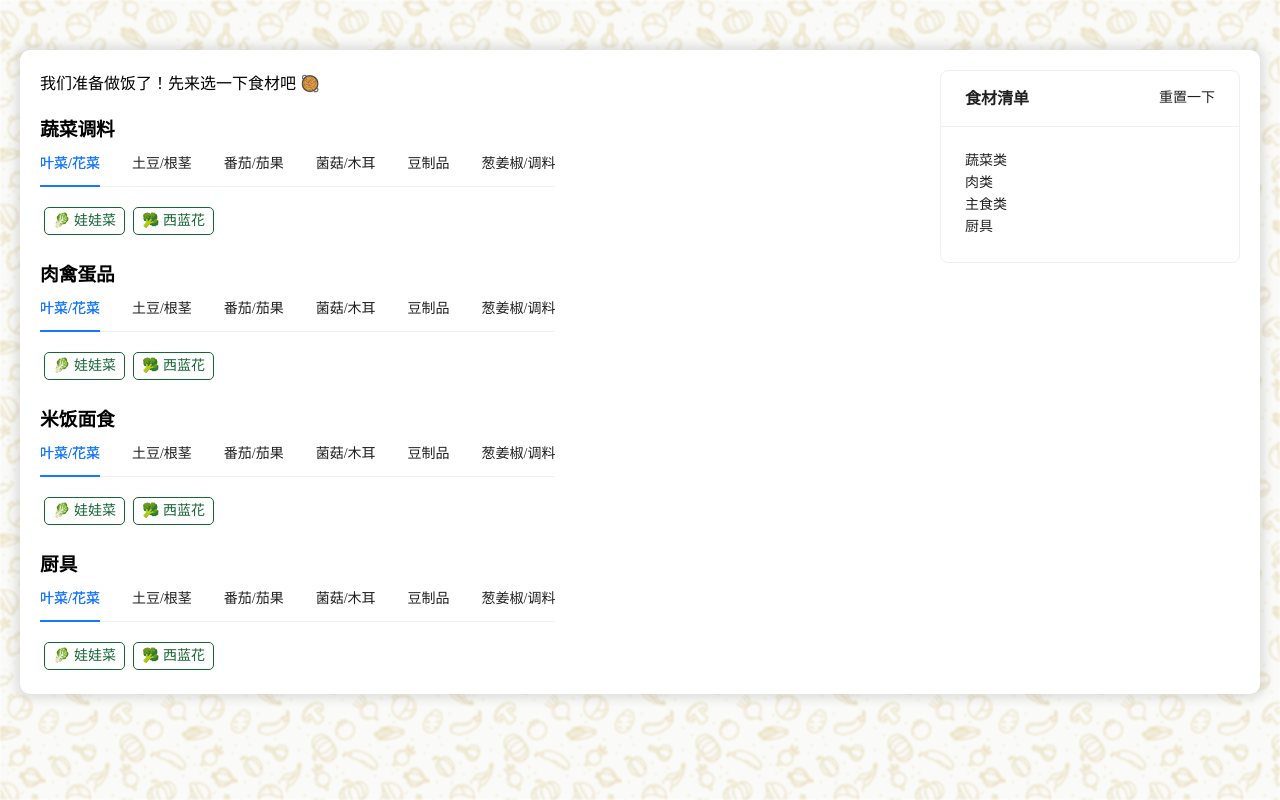
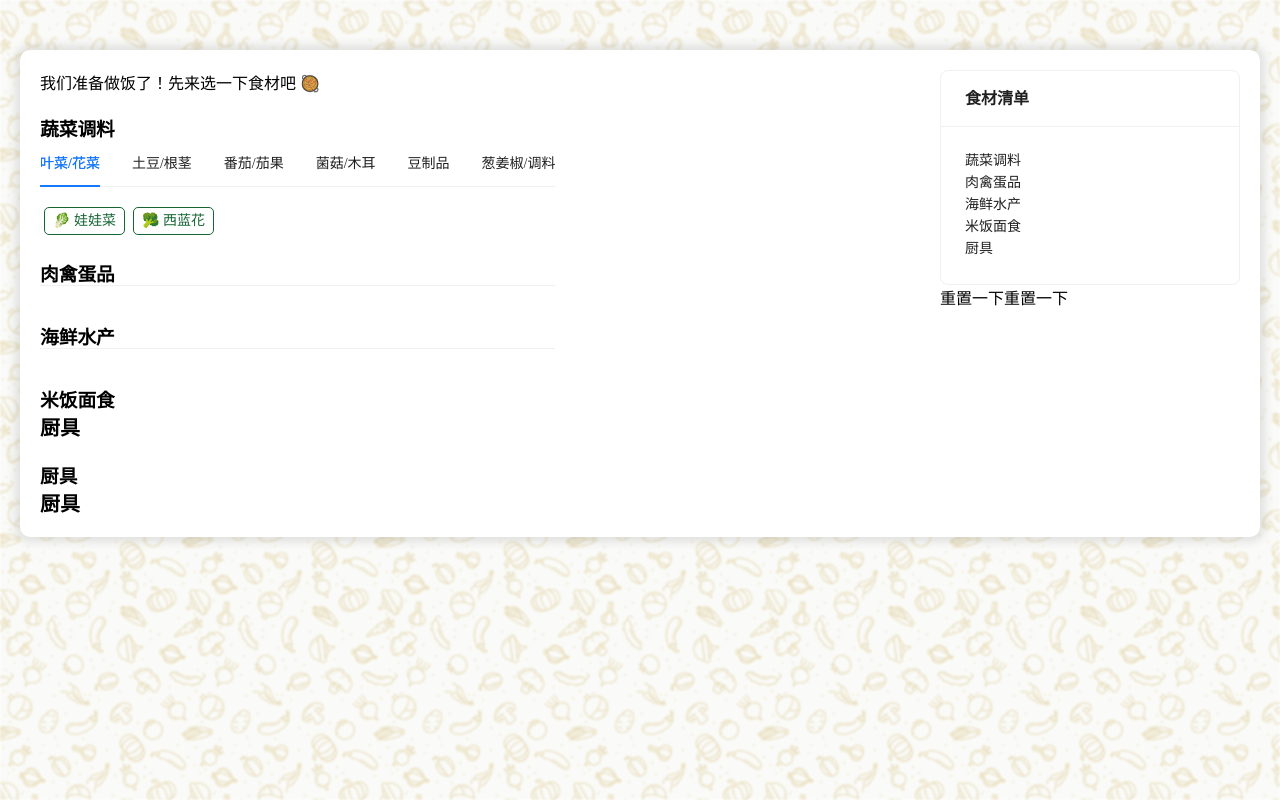
Before and after one commit to ursazoo/cook-master, a React (Vite) app: page / in a window 1280 px wide. Built offline with nearby package versions, Linux system fonts and the light colour scheme; a web font is replaced by a local one.

Commit message:
feat: 修改清单样式

```diff
--- a/src/components/Filters/index.tsx
+++ b/src/components/Filters/index.tsx
@@ -2,11 +2,12 @@ import { useEffect, useState } from 'react';
 import { useSelector, useDispatch } from 'react-redux';
 import { Tabs } from 'antd';
 
-import { resetIngredient } from '@/store/modules/dish';
+import { toggle, IIngredientState, reset } from '@/store/modules/ingredient';
 import SingleFilterComponent from '../SingleFilter';
 import IngredientTagComponent from '../IngredientTag';
 
 import styles from './index.module.less';
+import { TIngredient } from '../../store/modules/ingredient';
 
 export interface IIngredient {
   id: string;
@@ -16,25 +17,33 @@ export interface IIngredient {
 
 const FiltersComponent = () => {
   const dispatch = useDispatch();
+  const {
+    vegetable: selectedVegetable,
+    meat: selectedMeat,
+    aquatic: selectedAquatic,
+    stapleFood: selectedStapleFood,
+    utensil: selectedUtensil,
+  } = useSelector((state: any) => state.ingredient);
+
   const [meatSource, setMeatSource] = useState<IIngredient[]>([]);
 
   const [ingredients, setIngredients] = useState({
     vegetable: {
       leafy: [
         {
-          id: '1',
+          id: 'vegetable_leafy_1',
           emoji: '🥬',
           name: '娃娃菜',
         },
         {
-          id: '2',
+          id: 'vegetable_leafy_2',
           emoji: '🥦',
           name: '西蓝花',
         },
       ],
       rhizome: [
         {
-          id: '1',
+          id: 'vegetable_rhizome_1',
           emoji: '🥔',
           name: '土豆',
         },
@@ -70,7 +79,12 @@ const FiltersComponent = () => {
     ]);
   }, []);
 
-  const [vegetableTypes, setVegetableTypes] = useState([
+  useEffect(() => {
+    console.log(`new selectedVegetable`);
+    console.log(selectedVegetable);
+  }, [selectedVegetable]);
+
+  const [vegetableTabs, setVegetableTabs] = useState([
     {
       label: `叶菜/花菜`,
       key: '1',
@@ -80,8 +94,9 @@ const FiltersComponent = () => {
             <IngredientTagComponent
               key={`${item.id}_${index}`}
               type="vegetable"
-              isActive={false}
+              isActive={selectedVegetable.some((selected: IIngredient) => selected.id === item.id)}
               ingredient={item}
+              onClick={() => handleToggle('vegetable', item)}
             />
           ))}
         </div>
@@ -96,8 +111,9 @@ const FiltersComponent = () => {
             <IngredientTagComponent
               key={`${item.id}_${index}`}
               type="vegetable"
-              isActive={false}
+              isActive={selectedVegetable.some((selected: IIngredient) => selected.id === item.id)}
               ingredient={item}
+              onClick={() => handleToggle('vegetable', item)}
             />
           ))}
         </div>
@@ -114,6 +130,7 @@ const FiltersComponent = () => {
               type="vegetable"
               isActive={false}
               ingredient={item}
+              onClick={() => handleToggle('vegetable', item)}
             />
           ))}
         </div>
@@ -130,6 +147,7 @@ const FiltersComponent = () => {
               type="vegetable"
               isActive={false}
               ingredient={item}
+              onClick={() => handleToggle('vegetable', item)}
             />
           ))}
         </div>
@@ -147,30 +165,40 @@ const FiltersComponent = () => {
     },
   ]);
 
-  // 可选蔬菜
-  const [vegetable, setVegetable] = useState([]);
-  // 可选肉类
-  const [meat, setMeat] = useState([]);
+  // 肉禽蛋品
+  const [meatTabs, setMeatTabs] = useState([]);
+
+  // 海鲜水产
+  const [aquaticTabs, setAquaticTabs] = useState([]);
+
   // 可选主食
   const [stapleFood, setStapleFood] = useState([]);
+
   // 可选厨具
   const [utensils, setUtensils] = useState([]);
+
+  function handleToggle(type: TIngredient, ingredient: IIngredient) {
+    dispatch(toggle({ type, ingredient }));
+  }
 
   return (
     <div>
       <div style={{ marginBottom: '20px' }}>我们准备做饭了！先来选一下食材吧 🥘</div>
 
       <h3 style={{ margin: '20px 0 0' }}>蔬菜调料</h3>
-      <Tabs defaultActiveKey="1" centered items={vegetableTypes} />
+      <Tabs defaultActiveKey="1" centered items={vegetableTabs} />
 
       <h3 style={{ margin: '20px 0 0' }}>肉禽蛋品</h3>
-      <Tabs defaultActiveKey="1" centered items={vegetableTypes} />
+      <Tabs defaultActiveKey="1" centered items={meatTabs} />
+
+      <h3 style={{ margin: '20px 0 0' }}>海鲜水产</h3>
+      <Tabs defaultActiveKey="1" centered items={aquaticTabs} />
 
       <h3 style={{ margin: '20px 0 0' }}>米饭面食</h3>
-      <Tabs defaultActiveKey="1" centered items={vegetableTypes} />
+      <SingleFilterComponent type="utensil" source={stapleFood} />
 
       <h3 style={{ margin: '20px 0 0' }}>厨具</h3>
-      <Tabs defaultActiveKey="1" centered items={vegetableTypes} />
+      <SingleFilterComponent type="utensil" source={utensils} />
 
       {/* <div>肉类</div>
       <SingleFilterComponent type="meat" source={meatSource} />
--- a/src/components/IngredientTag/index.tsx
+++ b/src/components/IngredientTag/index.tsx
@@ -1,5 +1,5 @@
 import clsx from 'clsx';
-import { TIngredient } from '@/store/modules/dish';
+import { TIngredient } from '@/store/modules/ingredient';
 import { IIngredient } from '../Filters';
 import styles from './index.module.less';
 
@@ -7,13 +7,15 @@ export interface IProps {
   type: TIngredient;
   isActive: boolean;
   ingredient: IIngredient;
+  onClick: (ingredient: IIngredient) => void;
 }
 
-function IngredientTagComponent({ type, isActive, ingredient }: IProps) {
+function IngredientTagComponent({ type, isActive, ingredient, onClick }: IProps) {
+  console.log(`isActive: ${isActive}`);
   return (
     <div
       className={clsx(styles.container, styles[type], styles[isActive ? 'active' : ''])}
-      onClick={() => console.log(ingredient)}
+      onClick={() => onClick(ingredient)}
     >
       {`${ingredient?.emoji} ${ingredient?.name}`}
     </div>
--- a/src/pages/client/index.tsx
+++ b/src/pages/client/index.tsx
@@ -1,15 +1,36 @@
 import { useSelector, useDispatch } from 'react-redux';
 
-import FilterComponent from '@/components/Filters';
-import { resetIngredient } from '@/store/modules/dish';
+import FilterComponent, { IIngredient } from '@/components/Filters';
+import { IIngredientState, reset } from '@/store/modules/ingredient';
 
 import styles from './index.module.less';
 import { Card } from 'antd';
+import { useState } from 'react';
 
 const HomePage = () => {
   const dispatch = useDispatch();
+
+  const {
+    vegetable: selectedVegetable,
+    meat: selectedMeat,
+    aquatic: selectedAquatic,
+    stapleFood: selectedStapleFood,
+    utensil: selectedUtensil,
+  } = useSelector((state: any) => state.ingredient);
+
+  // const selectedVegetable = useSelector((state: IIngredientState) => state.vegetable);
+  // const selectedMeat = useSelector((state: IIngredientState) => state.meat);
+
+  // const num = useSelector((state: any) => {
+  //   console.log(state.ingredient);
+  //   return state.ingredient.vegetable;
+  // });
+  // console.log(`num: ${num}`);
+
+  const [hoverIndex, setHoverIndex] = useState<string>('');
+
   function handleReset() {
-    dispatch(resetIngredient());
+    dispatch(reset());
   }
   return (
     <>
@@ -17,19 +38,47 @@ const HomePage = () => {
       <div className={styles.homePageContainer}>
         <div style={{ display: 'flex', alignItems: 'flex-start', justifyContent: 'space-between' }}>
           <FilterComponent />
-          <Card
-            title="食材清单"
-            style={{ width: '300px' }}
-            extra={<div onClick={handleReset}>重置一下</div>}
-          >
-            <div>蔬菜类</div>
+          <div>
+            <Card title="食材清单" style={{ width: '300px' }}>
+              <div>蔬菜调料</div>
+              {selectedVegetable.map((item: IIngredient) => {
+                return (
+                  <div
+                    key={item.id}
+                    style={{ display: 'flex', justifyContent: 'space-between' }}
+                    onMouseEnter={() => setHoverIndex(item.id)}
+                    onMouseLeave={() => setHoverIndex('')}
+                  >
+                    <div>{`${item.emoji} ${item.name}`}</div>
+                    {hoverIndex === item.id ? <div>X</div> : null}
+                  </div>
+                );
+              })}
+              <div>肉禽蛋品</div>
+              {selectedMeat.map((item: IIngredient) => {
+                return (
+                  <div
+                    style={{ display: 'flex', justifyContent: 'space-between' }}
+                    onMouseEnter={() => setHoverIndex(item.id)}
+                    onMouseLeave={() => setHoverIndex('')}
+                  >
+                    <div>{`${item.emoji} ${item.name}`}</div>
+                    {hoverIndex === item.id ? <div>X</div> : null}
+                  </div>
+                );
+              })}
 
-            <div>肉类</div>
+              <div>海鲜水产</div>
 
-            <div>主食类</div>
+              <div>米饭面食</div>
 
-            <div>厨具</div>
-          </Card>
+              <div>厨具</div>
+            </Card>
+            <div style={{ display: 'flex' }}>
+              <div onClick={handleReset}>重置一下</div>
+              <div onClick={handleReset}>重置一下</div>
+            </div>
+          </div>
         </div>
       </div>
     </>
--- a/src/store/modules/index.ts
+++ b/src/store/modules/index.ts
@@ -1 +1 @@
-export { default as dish } from './dish'
+export { default as ingredient } from './ingredient';
--- /dev/null
+++ b/src/store/modules/ingredient.ts
@@ -0,0 +1,82 @@
+import { IIngredient } from '@/components/Filters';
+import { createSlice } from '@reduxjs/toolkit';
+
+export interface IIngredientState {
+  // 选择的蔬菜调料
+  vegetable: IIngredient[];
+  // 选择的肉禽蛋品
+  meat: IIngredient[];
+  // 选择的海鲜水产
+  aquatic: IIngredient[];
+  // 选择的米饭面食
+  stapleFood: IIngredient[];
+  // 选择的厨具数
+  utensil: IIngredient[];
+}
+
+export type TIngredient = 'vegetable' | 'meat' | 'aquatic' | 'stapleFood' | 'utensil';
+
+export const Type2NameMap = {
+  vegetable: '蔬菜调料',
+  meat: '肉禽蛋品',
+  aquatic: '海鲜水产',
+  stapleFood: '米饭面食',
+  utensil: '厨具',
+};
+
+const initialState: IIngredientState = {
+  vegetable: [],
+  meat: [],
+  aquatic: [],
+  stapleFood: [],
+  utensil: [],
+};
+
+// 创建一个 Slice
+export const ingredientSlice = createSlice({
+  // 命名空间
+  name: 'ingredient',
+
+  // 初始化状态值
+  initialState,
+
+  // 定义 reducers 并生成关联的操作
+  reducers: {
+    // add(state, { payload }: { payload: { type: TIngredient; ingredient: IIngredient } }) {
+    //   console.log(`=====payload====`);
+    //   console.log(payload);
+    //   state[payload.type] = [...state[payload.type], payload.ingredient];
+    //   console.log(`========state==========`);
+    //   console.log(state.vegetable);
+    // },
+    // remove(state, { payload }: { payload: { type: TIngredient; id: string } }) {
+    //   state[payload.type] = state[payload.type].filter((item) => item.id !== payload.id);
+    //   console.log(state);
+    // },
+    toggle(state, { payload }: { payload: { type: TIngredient; ingredient: IIngredient } }) {
+      debugger;
+      console.log(state[payload.type]);
+      console.log(payload.ingredient.id);
+      if (state[payload.type].every((item: IIngredient) => item.id !== payload.ingredient.id)) {
+        state[payload.type] = [...state[payload.type], payload.ingredient];
+        return;
+      }
+      state[payload.type] = state[payload.type].filter((item) => item.id !== payload.ingredient.id);
+    },
+    reset(state) {
+      // state = initialState;
+      state.vegetable = [];
+      state.meat = [];
+      state.aquatic = [];
+      state.stapleFood = [];
+      state.utensil = [];
+    },
+  },
+});
+
+// 导出 reducers 方法
+export const { toggle, reset } = ingredientSlice.actions;
+
+// 默认导出
+// export select = (state) => state.ingredient.reducer;
+export default ingredientSlice.reducer;
```
Also changed, not shown: src/components/SingleFilter/index.tsx (+16 -23 lines), src/store/modules/dish.ts (deleted, +0 -64 lines).
